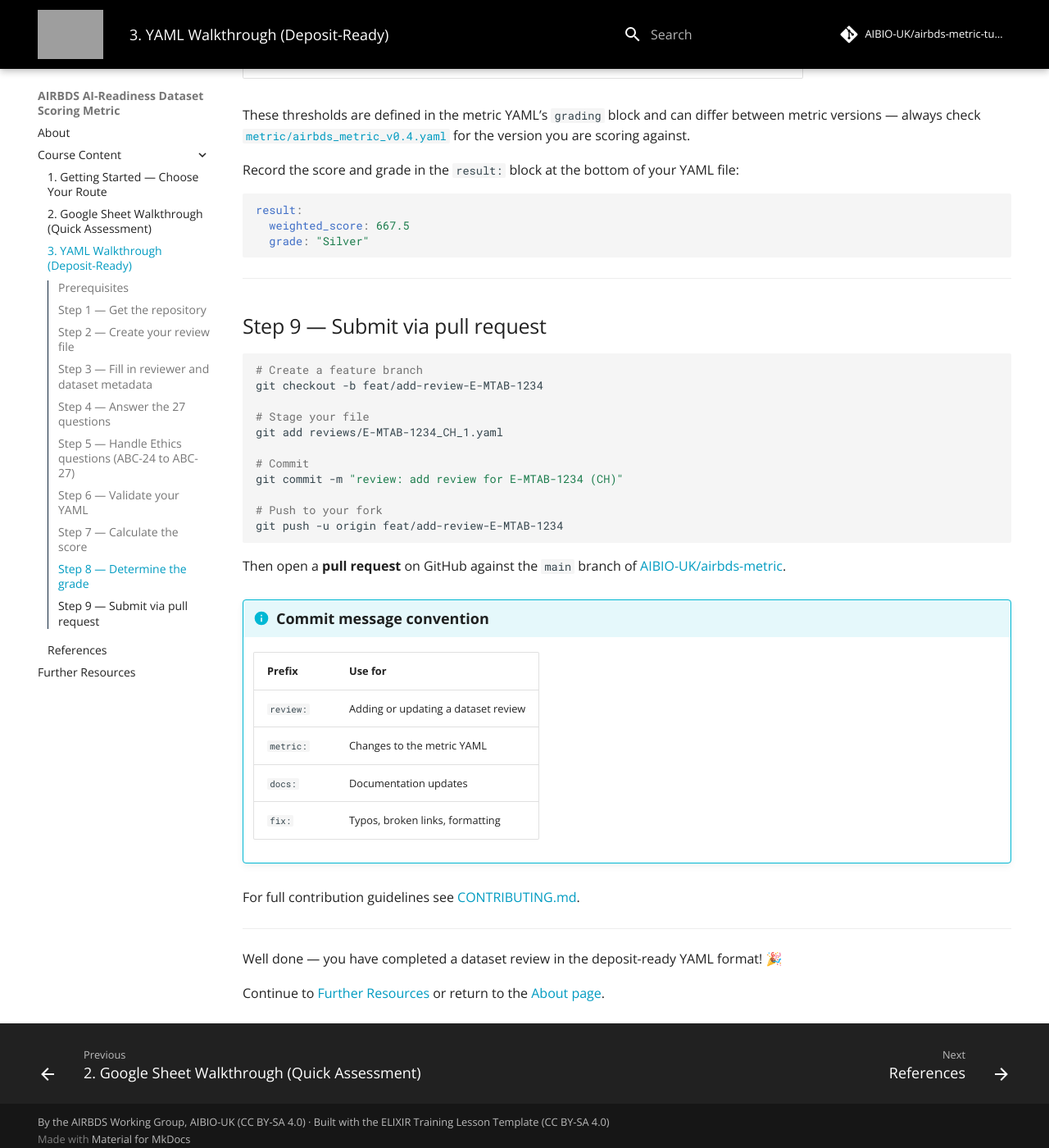
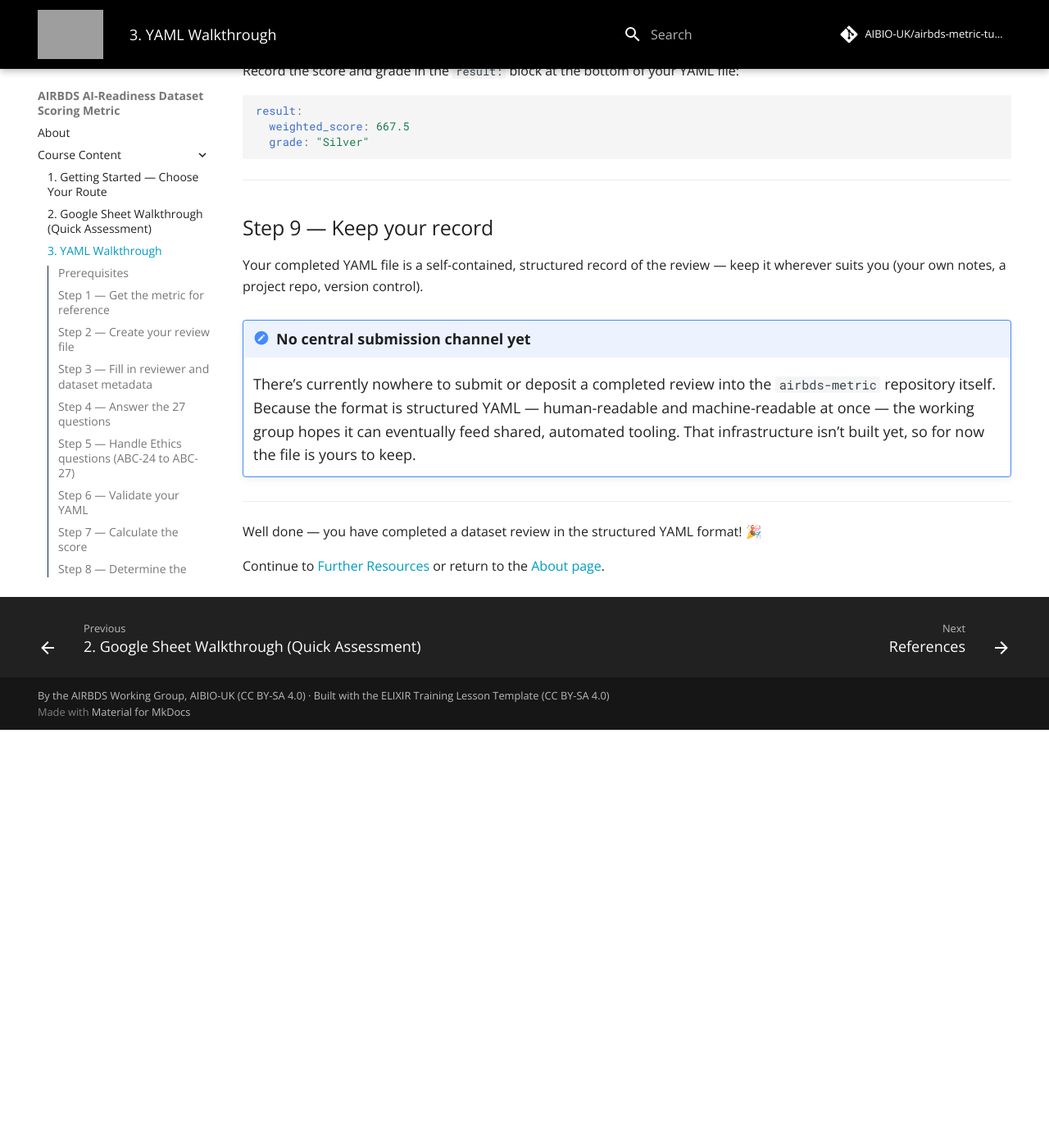
Before and after one commit to AIBIO-UK/airbds-metric-tutorial, an MkDocs documentation site: the page built from docs/chapters/chapter_03_yaml.md, in a window 1280 px wide and 1400 px high, scrolled down 6455 px. Shown: the whole window at 82% size. Built offline with MkDocs 1.6.1 and Material for MkDocs 9.7.7, drawn with Linux system fonts in a browser that asks for light colours; comment, search, counter and statistics services are not loaded; after the commit the page ends 7345 px from its top, so only the background shows below that; some of the changed text lies outside the part shown; grey boxes are pictures that could not be loaded.

Commit message:
docs: remove YAML review deposition workflow, align with current airbds-metric
The airbds-metric repository no longer has a reviews/ folder or a
GUIDANCE.md, so there's nowhere to deposit a completed YAML review or PR
it upstream. Removes all instructions to fork/clone-for-PR, name a review
for reviews/, validate against that path, or submit via pull request
across README, CONTRIBUTING, and chapters 1-3.

Reframes the Google Sheet vs YAML choice as a format preference (quick vs.
structured/machine-readable) rather than "quick assessment vs.
deposit-ready", and keeps a brief, undated note that structured YAML could
eventually feed shared automated tooling once that infrastructure exists,
matching the tone already used in airbds-metric's own metric/README.md.

Narrows CONTRIBUTING.md to contributions to this tutorial only (docs
fixes, chapter improvements) with a pointer to airbds-metric's own
CONTRIBUTING.md for metric changes, since the metric-versioning content
here governed a repository this one isn't.

Co-Authored-By: Claude Sonnet 5 <noreply@anthropic.com>

````diff
--- a/docs/chapters/chapter_03_yaml.md
+++ b/docs/chapters/chapter_03_yaml.md
@@ -3,31 +3,29 @@ tags:
     - YAML
     - command line
     - Git
-    - deposit-ready
 ---
 
 # YAML Walkthrough
 
-**Deposit-ready · Requires a text editor and basic command-line familiarity**
+**Structured & machine-readable · Requires a text editor and basic command-line familiarity**
 
 !!! overview "Overview"
 
     **Questions:**
 
-    - How do I clone the repository and start my review file?
+    - How do I start my review file in the metric's YAML format?
     - How do I fill in reviewer details and answer all 27 questions in YAML?
     - How do I validate the file and calculate a grade?
-    - How do I submit via pull request?
 
     **Learning Objectives**
 
     By the end of this chapter, you will be able to:
 
-    1. Clone the repository and create a YAML review file from the template below
+    1. Create a YAML review file from the template below
     2. Fill in all reviewer metadata and 27 question answers
     3. Correctly handle the Ethics questions with the `not_applicable` field
     4. Validate the YAML file and resolve common errors
-    5. Calculate a grade and submit via a pull request
+    5. Calculate a grade and record it in the file
 
     **Time:** 30–60 minutes per dataset review (depending on how well you know the dataset)
 
@@ -45,16 +43,12 @@ Before you begin, make sure you have:
 
 ---
 
-## Step 1 — Get the repository
+## Step 1 — Get the metric for reference
 
-Fork the repository on GitHub, then clone your fork:
-
-```bash
-git clone https://github.com/<your-username>/airbds-metric.git
-cd airbds-metric
-```
-
-If you just want to **explore locally** without submitting, clone the main repo directly:
+You don't need to fork or clone anything to complete a review — the template
+below is self-contained. If you'd like the canonical metric file open
+alongside it for reference (full question text, guidance, and the
+`grade_points`/`grading` rules), clone the metric repository:
 
 ```bash
 git clone https://github.com/AIBIO-UK/airbds-metric.git
@@ -65,9 +59,8 @@ cd airbds-metric
 
 ## Step 2 — Create your review file
 
-The `reviews/` folder is a plain drop folder — there is no template file to
-copy from the repository itself. Instead, create a new file in `reviews/`
-using this naming convention:
+Create a new `.yaml` file wherever you keep your notes for this dataset. A
+convenient naming convention, if you're reviewing more than one dataset:
 
 ```
 <dataset_accession>_<your_initials>_<review_number>.yaml
@@ -77,7 +70,7 @@ using this naming convention:
 - `<your_initials>` — uppercase letters only (2–6 characters, no digits)
 - `<review_number>` — start at 1; increment if you review the same dataset again
 
-For example: `reviews/E-MTAB-1234_CH_1.yaml`
+For example: `E-MTAB-1234_CH_1.yaml`
 
 Create the file and paste in the template below:
 
@@ -242,7 +235,7 @@ subject data**.
 Before calculating the score, check that your file is syntactically valid:
 
 ```bash
-python3 -c "import yaml; yaml.safe_load(open('reviews/E-MTAB-1234_CH_1.yaml')); print('YAML is valid')"
+python3 -c "import yaml; yaml.safe_load(open('E-MTAB-1234_CH_1.yaml')); print('YAML is valid')"
 ```
 
 If you see `YAML is valid`, proceed. If you see an error, it will show the line number.
@@ -273,9 +266,8 @@ by the reviewer):
 A `"No"` answer always scores 0. Sum the points for every `"Yes"` answer to
 get your `weighted_score` (maximum possible: **711**).
 
-The authoritative numbers live in the metric YAML's `grade_points` block; the
-human-readable rationale is in
-[`reviews/GUIDANCE.md`](https://github.com/AIBIO-UK/airbds-metric/blob/main/reviews/GUIDANCE.md).
+The authoritative numbers live in the metric YAML's `grade_points` block —
+see [`metric/airbds_metric_v0.4.yaml`](https://github.com/AIBIO-UK/airbds-metric/blob/main/metric/airbds_metric_v0.4.yaml).
 
 ---
 
@@ -306,37 +298,21 @@ result:
 
 ---
 
-## Step 9 — Submit via pull request
+## Step 9 — Keep your record
 
-```bash
-# Create a feature branch
-git checkout -b feat/add-review-E-MTAB-1234
+Your completed YAML file is a self-contained, structured record of the
+review — keep it wherever suits you (your own notes, a project repo, version
+control).
 
-# Stage your file
-git add reviews/E-MTAB-1234_CH_1.yaml
-
-# Commit
-git commit -m "review: add review for E-MTAB-1234 (CH)"
-
-# Push to your fork
-git push -u origin feat/add-review-E-MTAB-1234
-```
-
-Then open a **pull request** on GitHub against the `main` branch of [AIBIO-UK/airbds-metric](https://github.com/AIBIO-UK/airbds-metric).
-
-!!! info "Commit message convention"
-
-    | Prefix | Use for |
-    |---|---|
-    | `review:` | Adding or updating a dataset review |
-    | `metric:` | Changes to the metric YAML |
-    | `docs:` | Documentation updates |
-    | `fix:` | Typos, broken links, formatting |
-
-For full contribution guidelines see [CONTRIBUTING.md](https://github.com/AIBIO-UK/airbds-metric/blob/main/CONTRIBUTING.md).
+!!! note "No central submission channel yet"
+    There's currently nowhere to submit or deposit a completed review into
+    the `airbds-metric` repository itself. Because the format is structured
+    YAML — human-readable and machine-readable at once — the working group
+    hopes it can eventually feed shared, automated tooling. That
+    infrastructure isn't built yet, so for now the file is yours to keep.
 
 ---
 
-Well done — you have completed a dataset review in the deposit-ready YAML format! 🎉
+Well done — you have completed a dataset review in the structured YAML format! 🎉
 
 Continue to [Further Resources](../follow_up_training.md) or return to the [About page](../index.md).
--- a/mkdocs.yml
+++ b/mkdocs.yml
@@ -5,7 +5,7 @@ nav:
     - Course Content:
       - "1. Getting Started — Choose Your Route": chapters/chapter_01.md
       - "2. Google Sheet Walkthrough (Quick Assessment)": chapters/chapter_02_google_sheet.md
-      - "3. YAML Walkthrough (Deposit-Ready)": chapters/chapter_03_yaml.md
+      - "3. YAML Walkthrough": chapters/chapter_03_yaml.md
       - "References": chapters/references.md
     - "Further Resources": follow_up_training.md
 
````
Also changed, not shown: CONTRIBUTING.md (+31 -138 lines), README.md (+5 -4 lines), docs/chapters/chapter_01.md (+20 -22 lines), docs/chapters/chapter_02_google_sheet.md (+16 -18 lines), docs/follow_up_training.md (+3 -4 lines), docs/index.md (+6 -6 lines), 1 other file.
